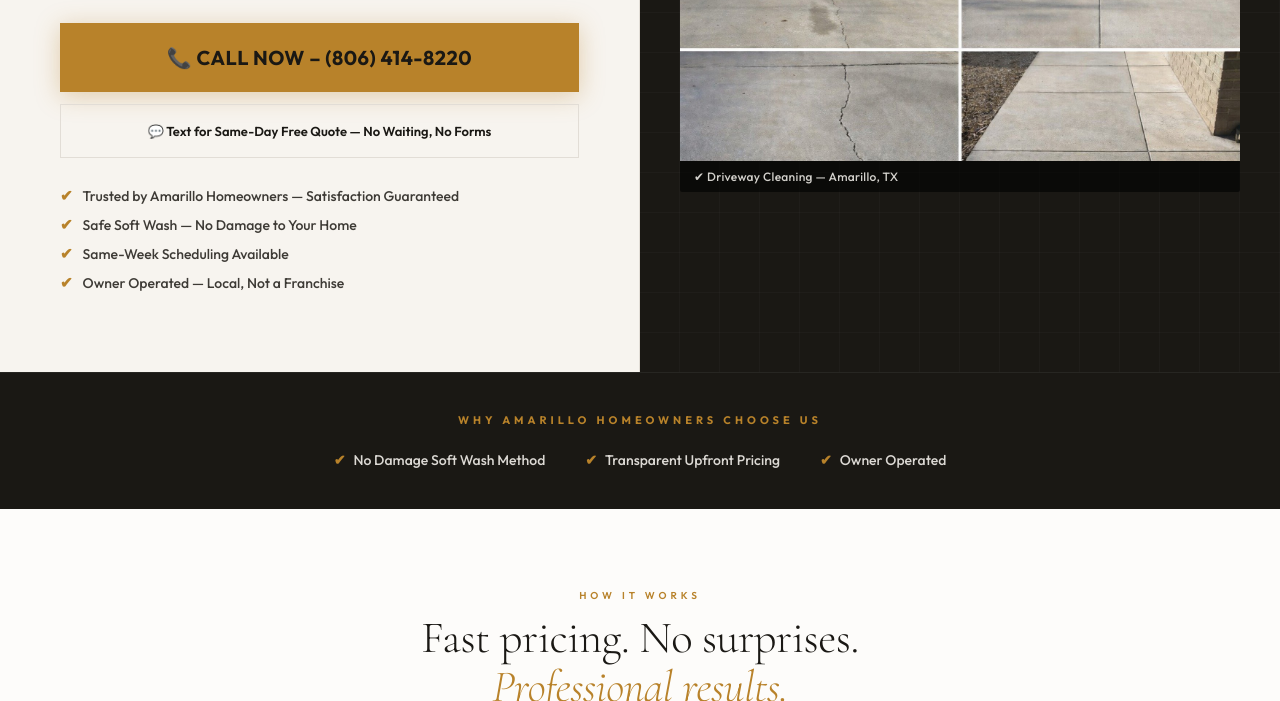
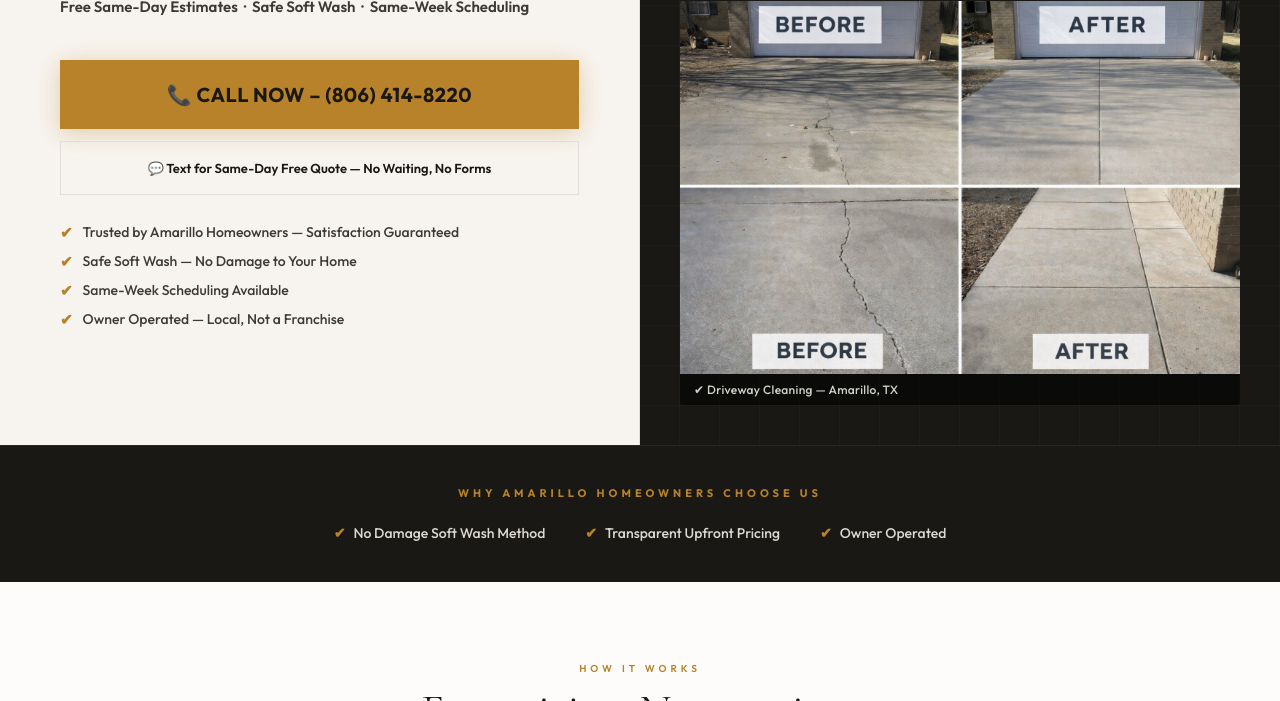
Before and after one commit to jdub003/westlandexterior, a plain HTML site: page index.html in a window 1280 px wide. Shown: the part 635-1336 px from the top of the page. Drawn offline with nearby package versions, Linux system fonts and the light colour scheme.

Commit message:
Update index.html

```diff
--- a/index.html
+++ b/index.html
@@ -240,8 +240,7 @@
     .hero-proof-item img {
       width: 100%;
       display: block;
-      object-fit: cover;
-      max-height: 220px;
+      object-fit: contain;
       transition: transform 0.4s;
     }
     .hero-proof-item:hover img { transform: scale(1.03); }
```
